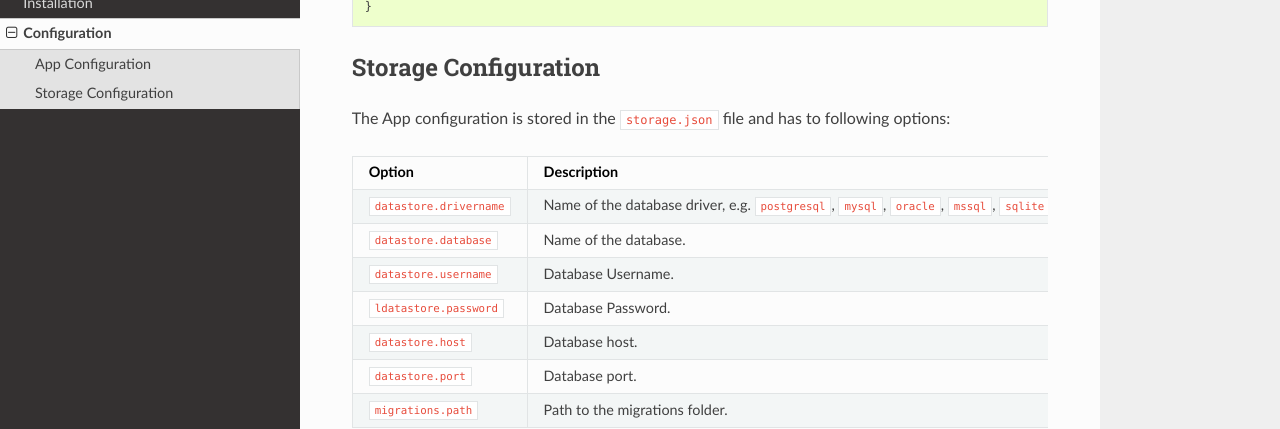
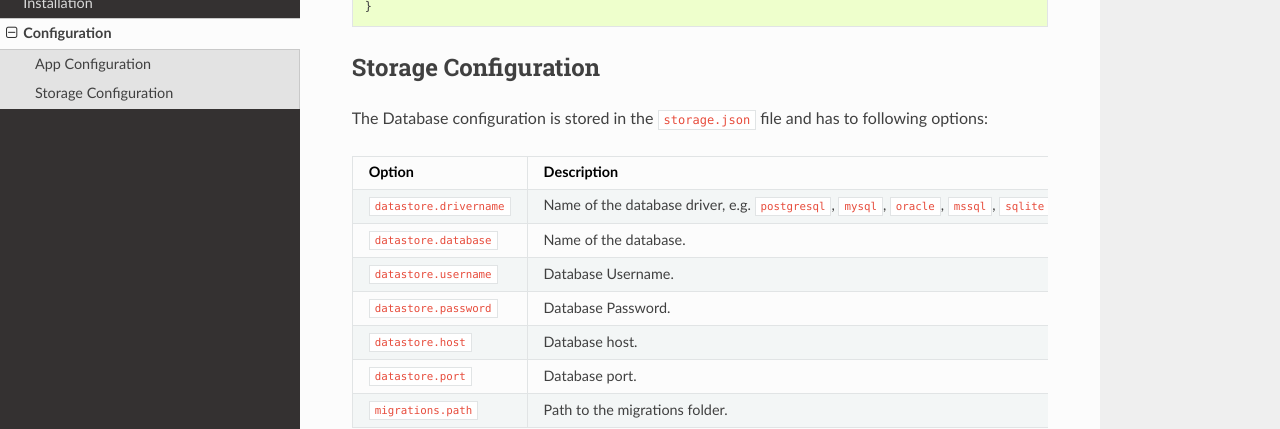
Before and after one commit to PascalKleindienst/experimentum, a Sphinx documentation site: the page built from docs/configuration.rst, in a window 1280 px wide and 900 px high, scrolled down 743 px. Shown: the part 149-578 px from the top of the window. Built offline with Sphinx 7.4.7 and the Read the Docs theme 2.0.0, drawn with Linux system fonts in a browser that asks for light colours.

Commit message:
fixed typo

```diff
--- a/docs/configuration.rst
+++ b/docs/configuration.rst
@@ -49,7 +49,7 @@ Example Config:
 
 Storage Configuration
 ---------------------
-The App configuration is stored in the ``storage.json`` file and has to following options:
+The Database configuration is stored in the ``storage.json`` file and has to following options:
 
 +--------------------------+---------------------------------------------------------------+
 | Option                   | Description                                                   |
@@ -61,7 +61,7 @@ The App configuration is stored in the ``storage.json`` file and has to followin
 +--------------------------+---------------------------------------------------------------+
 | ``datastore.username``   | Database Username.                                            |
 +--------------------------+---------------------------------------------------------------+
-| ``ldatastore.password``  | Database Password.                                            |
+| ``datastore.password``   | Database Password.                                            |
 +--------------------------+---------------------------------------------------------------+
 | ``datastore.host``       | Database host.                                                |
 +--------------------------+---------------------------------------------------------------+
```
